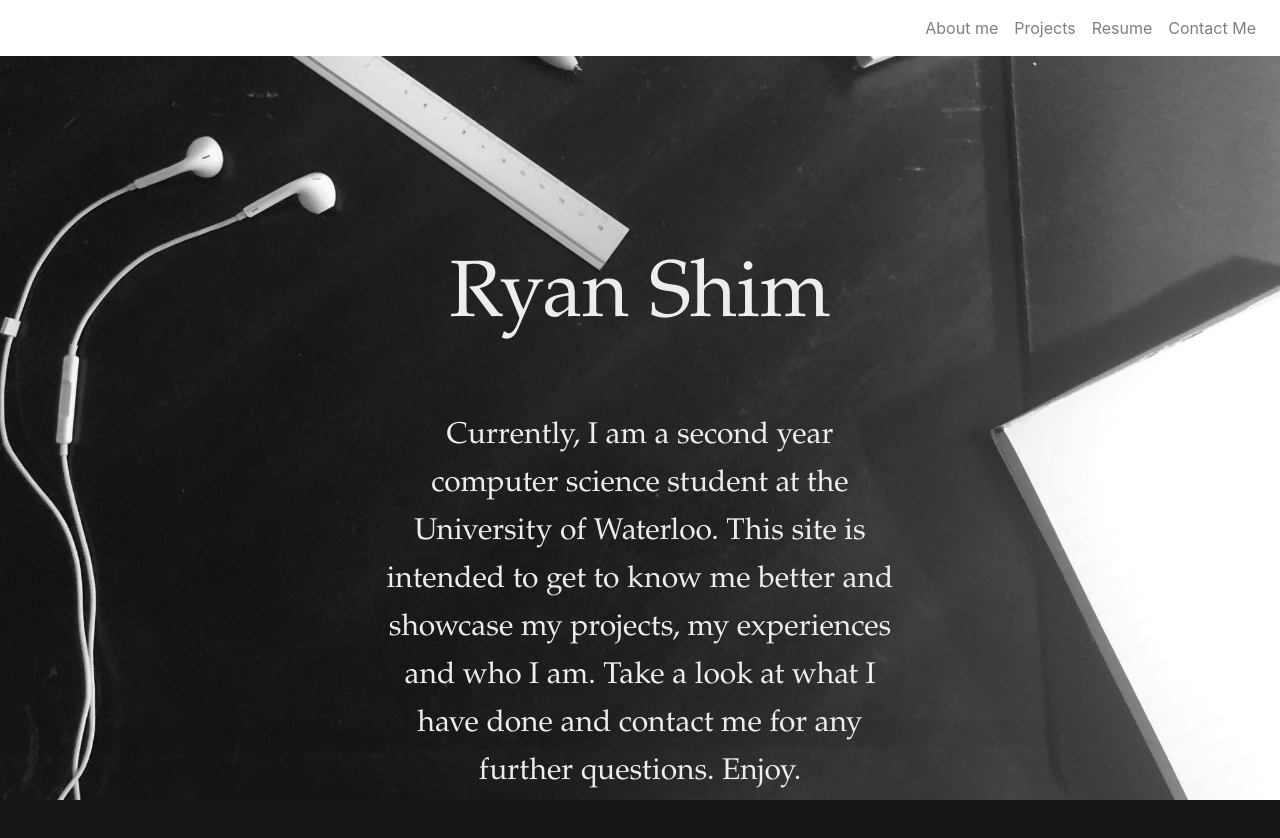
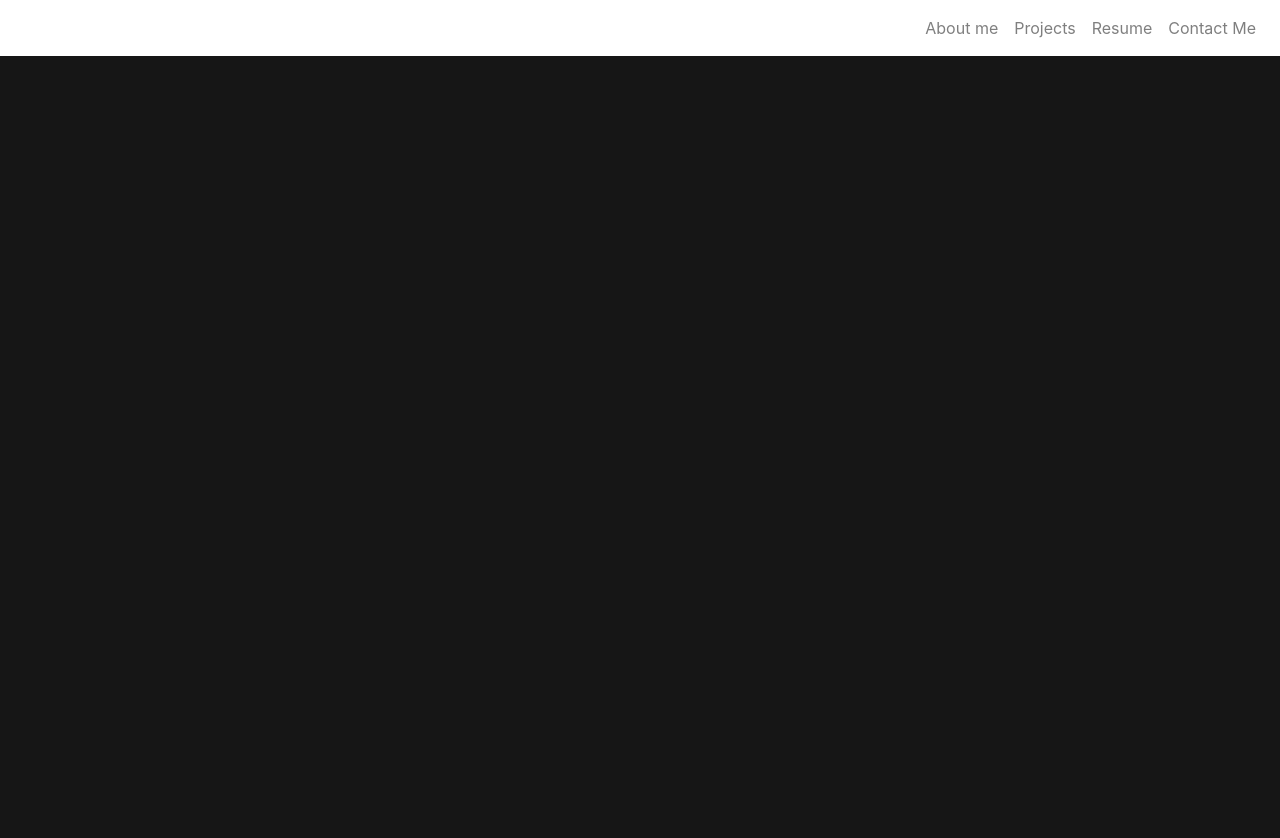
Before and after one commit to RyanShim2000/Portfolio-Fall-2020, a React (Create React App) app: page / in a window 1280 px wide. Shown: the top 838 px of the page. After the commit the page ends 800 px from the top, so only its background shows below. Built offline with nearby package versions, Linux system fonts and the light colour scheme.

Commit message:
Update NavBar.js

```diff
--- a/src/Components/NavBar.js
+++ b/src/Components/NavBar.js
@@ -31,7 +31,7 @@ function NavBar() {
             </Navbar>
 
             <Switch>
-                <Route component={HomePage} exact path="/" />
+                <Route component={HomePage} exact path="/PortFolio-Fall-2020" />
                 <Route component={ProjectPage} path="/Portfolio-Fall-2020/#/Projects" />
                 <Route component={ContactMePage} path="/Portfolio-Fall-2020/ContactMe" />
 
```
